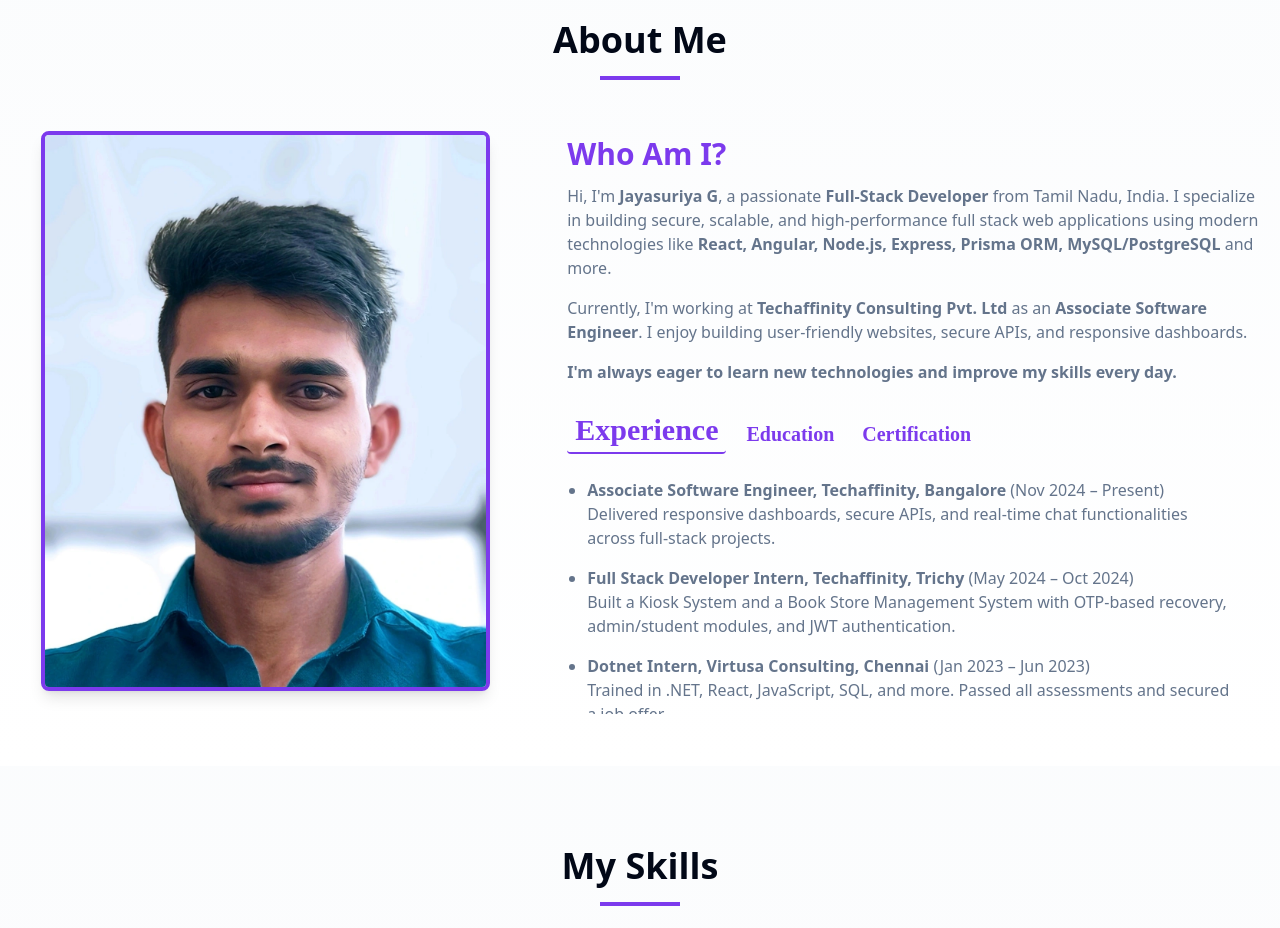
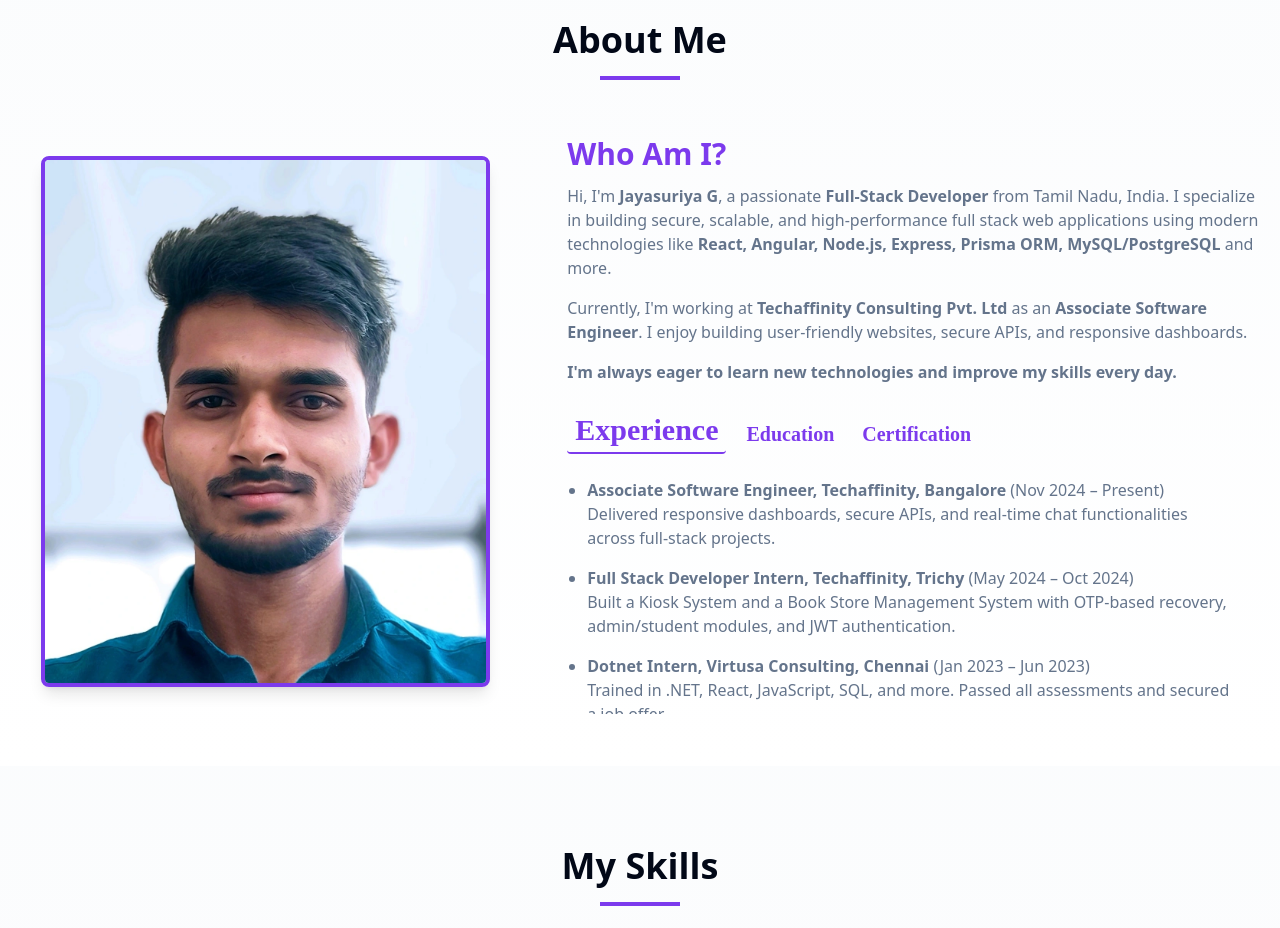
Before and after one commit to Jayasuriya033/Portfolio-React, a React (Vite) app in the folder Portfolio/: page / in a window 1280 px wide. Shown: the part 860-1788 px from the top of the page. Built offline with nearby package versions, Linux system fonts and the light colour scheme.

Commit message:
Profile pic size updated for big screenin About page

```diff
--- a/Portfolio/src/pages/AboutPage.tsx
+++ b/Portfolio/src/pages/AboutPage.tsx
@@ -39,7 +39,7 @@ export function AboutPage() {
             transition={{ duration: 0.6, delay: 0.2 }}
             className="flex justify-center items-center"
           >
-            <div className="relative w-60 h-60 sm:w-[80%] sm:h-[90%] md:w-[100%] md:h-[70%] md:-mt-64 lg:w-[100%] lg:h-[80%] lg:-mt-24 xl:w-[90%] xl:h-[95%] xl:-mt-10">
+            <div className="relative w-60 h-60 sm:w-[80%] sm:h-[90%] md:w-[100%] md:h-[70%] md:-mt-64 lg:w-[100%] lg:h-[80%] lg:-mt-24 xl:w-[90%] xl:h-[90%] xl:-mt-5">
               <img
                 src="/assets/profile.webp"
                 alt="Jayasuriya"
```
